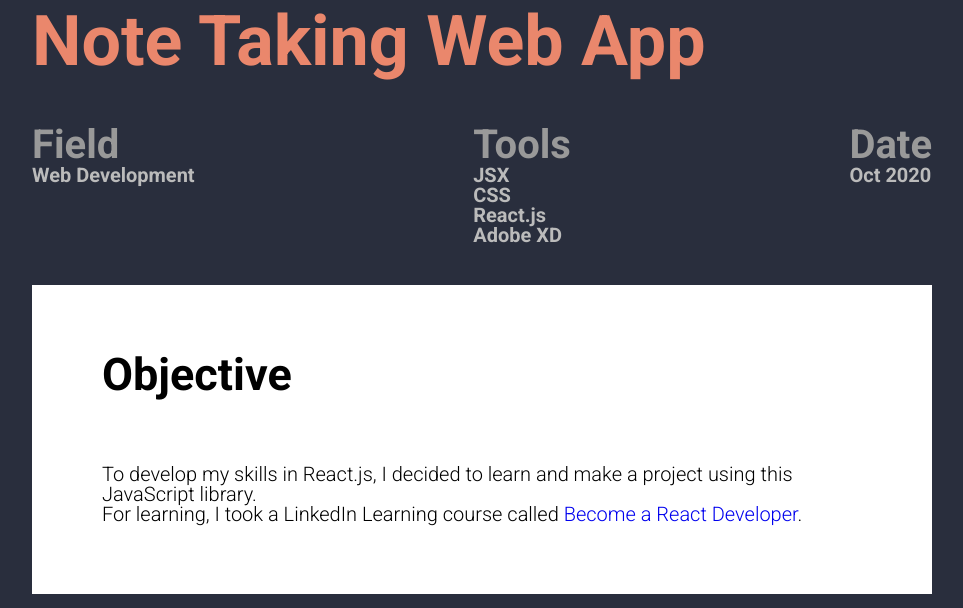
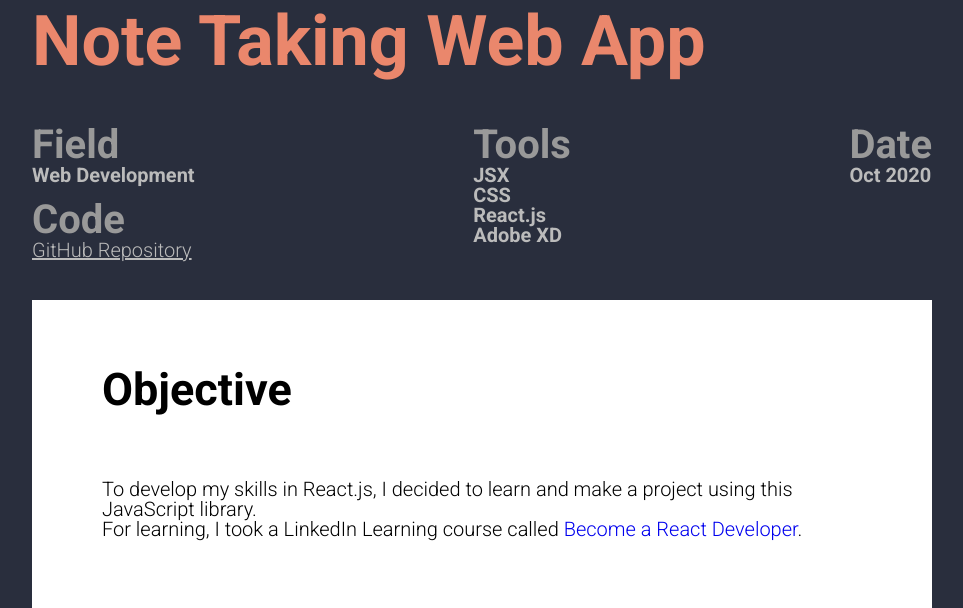
Before and after one commit to harpreetsgill/portfolio, a PHP site: page /projects/web-development/noteapp.html in a window 1280 px wide. Shown: the part 183-791 px from the top of the page, without its empty margins (158-1121 px from the left). Run offline with PHP 8.4, Linux system fonts and the light colour scheme.

Commit message:
#9 Added links to projects' repositories
- Created a new class called proj-info-title-link for styling the repository link
- Added GitHub's repositories links in all the coding projects

```diff
--- a/css/styles.css
+++ b/css/styles.css
@@ -230,6 +230,11 @@ footer a {
 	color: #BBBBBB;
 }
 
+.proj-info-detail-link {
+	font-size: 20px;
+	color: #BBBBBB;
+	text-decoration: underline;
+}
 
 .proj-card-exp {
 	width: 50%;
--- a/projects/web-development/aivei-project-tracker.html
+++ b/projects/web-development/aivei-project-tracker.html
@@ -82,6 +82,8 @@
 					<div class="proj-info-tab">
 						<h2 class="proj-info-head">Field</h2>
 						<h3 class="proj-info-detail">Web Development</h3>
+						<h2 style="margin-top: 15px;" class="proj-info-head">Code</h2>
+						<a class="proj-info-detail-link" href="https://github.com/harpreetsgill/project-tracker" target="_blank">GitHub Repository</a>
 					</div>
 
 					<div class="proj-info-tab">
--- a/projects/web-development/align-and-order-website.html
+++ b/projects/web-development/align-and-order-website.html
@@ -80,6 +80,8 @@
 					<div class="proj-info-tab">
 						<h2 class="proj-info-head">Field</h2>
 						<h3 class="proj-info-detail">Web Design & Development</h3>
+						<h2 style="margin-top: 15px;" class="proj-info-head">Code</h2>
+						<a class="proj-info-detail-link" href="https://github.com/harpreetsgill/align-and-order" target="_blank">GitHub Repository</a>
 					</div>
 
 					<div class="proj-info-tab">
--- a/projects/web-development/javascript-jquery-explainer.html
+++ b/projects/web-development/javascript-jquery-explainer.html
@@ -82,6 +82,8 @@
 					<div class="proj-info-tab">
 						<h2 class="proj-info-head">Field</h2>
 						<h3 class="proj-info-detail">Web Development</h3>
+						<h2 style="margin-top: 15px;" class="proj-info-head">Code</h2>
+						<a class="proj-info-detail-link" href="https://github.com/harpreetsgill/javascript-and-jquery-explainer" target="_blank">GitHub Repository</a>
 					</div>
 
 					<div class="proj-info-tab">
--- a/projects/web-development/noteapp.html
+++ b/projects/web-development/noteapp.html
@@ -82,6 +82,8 @@
 					<div class="proj-info-tab">
 						<h2 class="proj-info-head">Field</h2>
 						<h3 class="proj-info-detail">Web Development</h3>
+						<h2 style="margin-top: 15px;" class="proj-info-head">Code</h2>
+						<a class="proj-info-detail-link" href="https://github.com/harpreetsgill/notesapp" target="_blank">GitHub Repository</a>
 					</div>
 
 					<div class="proj-info-tab">
--- a/projects/web-development/stearman-point-brewery-website.html
+++ b/projects/web-development/stearman-point-brewery-website.html
@@ -78,6 +78,8 @@
 					<div class="proj-info-tab">
 						<h2 class="proj-info-head">Field</h2>
 						<h3 class="proj-info-detail">Web Design & Development</h3>
+						<h2 style="margin-top: 15px;" class="proj-info-head">Code</h2>
+						<a class="proj-info-detail-link" href="https://github.com/harpreetsgill/stearman-point-brewery" target="_blank">GitHub Repository</a>
 					</div>
 
 					<div class="proj-info-tab">
```
